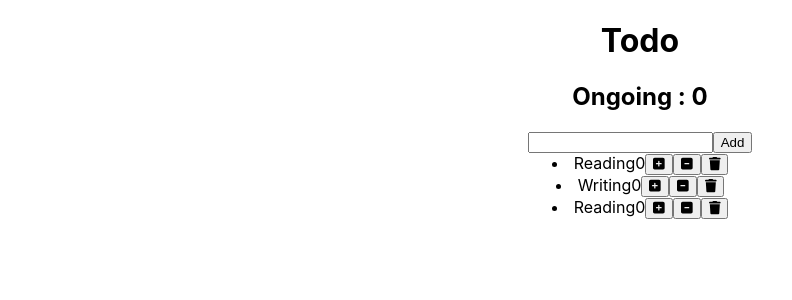
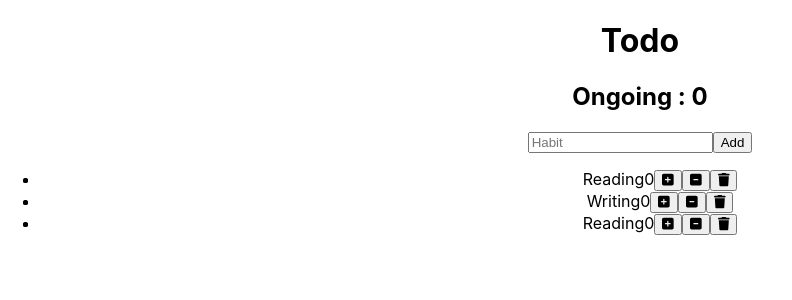
Before and after one commit to disciplechoi/todolist, a React (Create React App) app: page / in a window 1280 px wide. Shown: the top 300 px of the page, without its empty margins (0-792 px from the left). Built offline with nearby package versions, Linux system fonts and the light colour scheme.

Commit message:
habiaddinput form

```diff
--- a/src/App.jsx
+++ b/src/App.jsx
@@ -1,6 +1,5 @@
 import React,{ Component } from 'react';
 import './App.css';
-import AddHabit from './components/AddHabit';
 import Habits from './components/Habits';
 import Header from './components/Header';
 
@@ -34,11 +33,8 @@ handleDelete=(habit)=>{
 }
 
 handleAdd=(habit)=>{
-  const habits = [...this.state.habits];
-  const lastIndex = habits.length;
-  habits.push({id: habits[lastIndex-1]+1, name:habit, count: 0})
+  const habits = [...this.state.habits,{id: Date.now(), name:habit, count: 0} ];
   this.setState({habits});
-
 }
 
 
@@ -48,9 +44,10 @@ handleAdd=(habit)=>{
       <div className="App">
 
          <Header ongoingHabits={this.state.habits.filter(item => item.count>0).length}/>
-         <AddHabit habits={this.state.habits} handleAdd={this.handleAdd}/>
+
          <Habits habits={this.state.habits}
           handleIncrement={this.handleIncrement} handleDecrement={this.handleDecrement} handleDelete={this.handleDelete}
+          handleAdd={this.handleAdd}
           />
       </div>
     )
--- a/src/components/AddHabit.jsx
+++ /dev/null
@@ -1,32 +0,0 @@
-import React, { Component } from 'react';
-
-class AddHabit extends Component {
-
-    constructor(props) {
-        super(props);
-        this.state = {value: ''};
-
-        this.handleChange = this.handleChange.bind(this);
-        this.handleSubmit = this.handleSubmit.bind(this);
-      }
-
-      handleChange(event) {
-        this.setState({value: event.target.value});
-      }
-
-      handleSubmit(event) {
-        event.preventDefault();
-        this.props.handleAdd(this.state.value);
-      }
-
-      render() {
-        return (
-          <form onSubmit={this.handleSubmit}>
-              <input type="text" value={this.state.value} onChange={this.handleChange} />
-            <input type="submit" value="Add" />
-          </form>
-        );
-}
-}
-
-export default AddHabit;
--- a/src/components/Habit.jsx
+++ b/src/components/Habit.jsx
@@ -20,8 +20,7 @@ class Habit extends Component {
     render() {
         const {name, count} = this.props.habit
         return (
-            <div>
-                {/* <p>{this.props.habit}</p> */}
+            <>
                 <li className="habit">
                     <span className="habit-name">{name}</span>
                    <span className="habit-count">{count}</span>
@@ -30,12 +29,8 @@ class Habit extends Component {
                    <button className="habit-button habit-delete" onClick={this.handleDelete}>
                     <i className="fas fa-trash"></i>
                    </button>
-
-
                 </li>
-
-
-            </div>
+            </>
         );
     }
 }
--- /dev/null
+++ b/src/components/HabitAddForm.jsx
@@ -0,0 +1,25 @@
+import React, { Component } from 'react';
+
+class AddHabit extends Component {
+
+     inputRef = React.createRef();
+
+      handleSubmit=(event)=> {
+        event.preventDefault();
+        const name=this.inputRef.current.value;
+        name&&this.props.handleAdd(name);
+        this.inputRef.current.value='';
+        //arrow function을 쓰지 않으면 this.inputRef를 찾지 못하는 현상 발생. 이해가 안됨.
+      }
+
+      render() {
+        return (
+          <form onSubmit={this.handleSubmit}>
+              <input ref={this.inputRef} type="text" placeholder="Habit"/>
+            <input type="submit" value="Add" />
+          </form>
+        );
+}
+}
+
+export default AddHabit;
--- a/src/components/Habits.jsx
+++ b/src/components/Habits.jsx
@@ -1,15 +1,10 @@
 import React, { Component } from 'react';
 import Habit from './Habit';
+import HabitAddForm from './HabitAddForm';
 class Habits extends Component {
-    // state = {
-    //    habits : [{id: 1, name: "Reading" , count : 1}, {id:2 ,name: "Writing" , count : 2}, {id:3 ,name: "Reading" , count : 0} ]
-    // }
-//
+
     handleIncrement = (habit) =>{
-        // const habits = [...this.props.habits];
-        // const index = habits.indexOf(habit);
-        // habits[index].count++;
-        // this.setState({habits: habits});
+
         this.props.handleIncrement(habit);
     }
 
@@ -22,17 +17,23 @@ class Habits extends Component {
 
     }
 
+    handleAdd=(habit)=>{
+        this.props.handleAdd(habit);
+    }
+
 
     render() {
         return (
             <>
-                {this.props.habits.map((habit) => (
-                      <Habit key={habit.id} habit={habit}
-                      handleIncrement={this.handleIncrement} handleDecrement={this.handleDecrement} handleDelete={this.handleDelete}
-
+                  <HabitAddForm handleAdd={this.handleAdd}/>
+                  <ul>
+                     {this.props.habits.map((habit) => (
+                      <li>
+                        <Habit key={habit.id} habit={habit}
+                      handleIncrement ={this.handleIncrement} handleDecrement={this.handleDecrement} handleDelete={this.handleDelete}
                       />
-                    //   <p>{habit.name} </p>
-            ))}
+                      </li>))}
+                  </ul>
             </>
         );
     }
```
